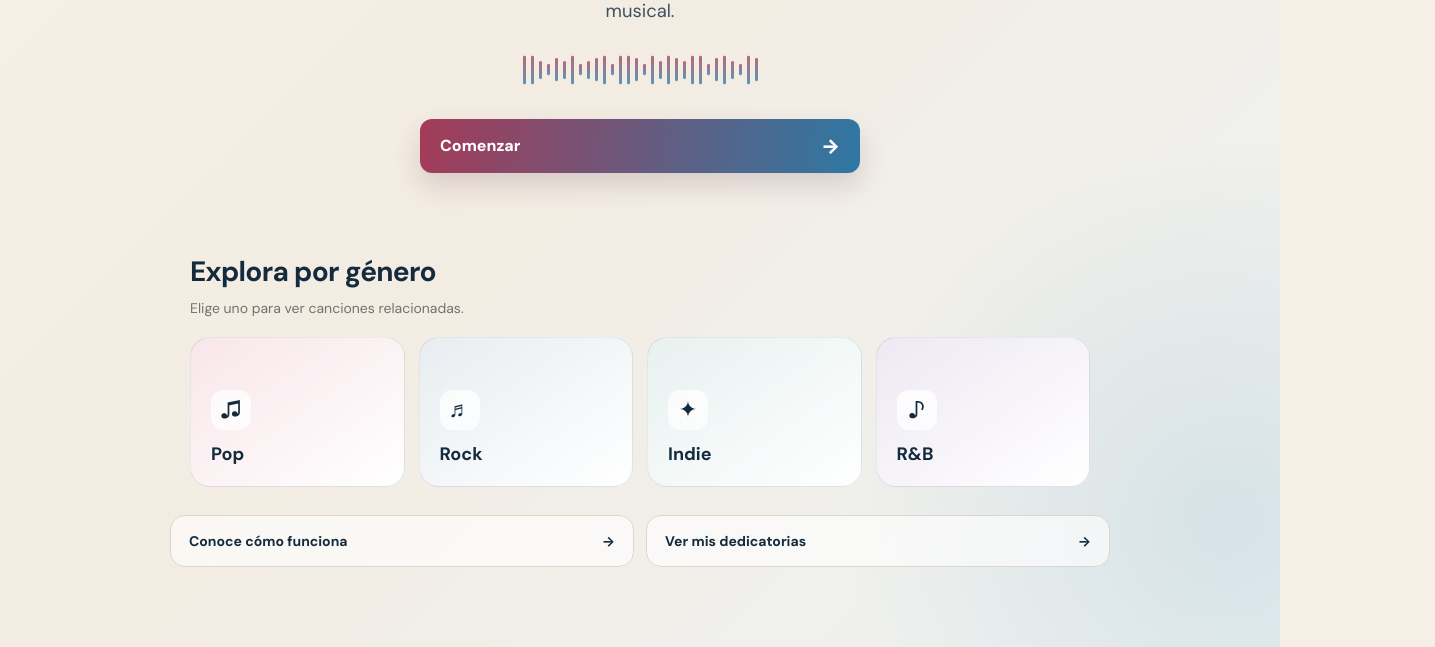
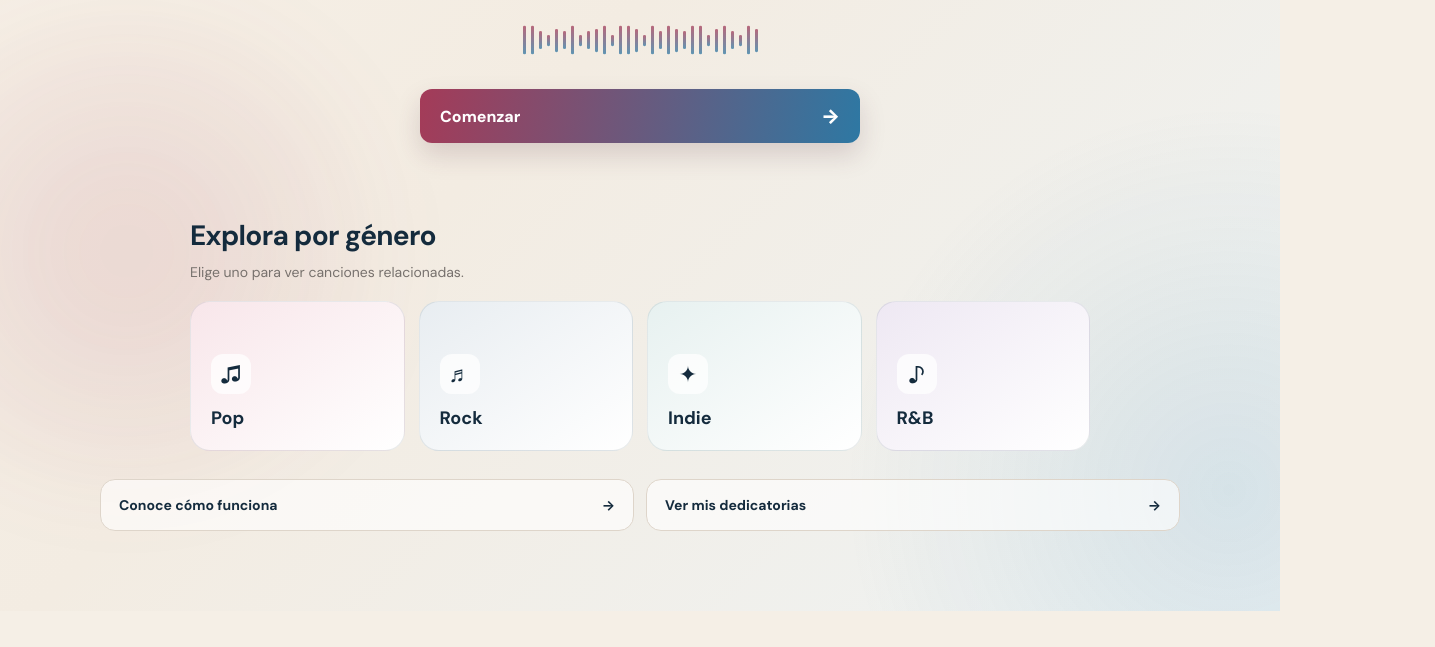
Before and after one commit to jassomsc/Heartbeat, a website: page public/index.html in a window 1280 px wide. Shown: the part 600-1247 px from the top of the page, 1435 px wide, since content can reach past the window. After the commit the page ends 1211 px from the top, so only its background shows below. Drawn offline with nearby package versions, Linux system fonts and the light colour scheme; no server answers.

Commit message:
Improve desktop hero layout

```diff
--- a/public/styles_heartbeat.css
+++ b/public/styles_heartbeat.css
@@ -33,8 +33,8 @@
   --radius-lg: 22px;
   --radius-md: 16px;
 
-  --max-page: 1180px;
-  --max-content: 940px;
+  --max-page: 1320px;
+  --max-content: 1080px;
 }
 
 
@@ -324,7 +324,7 @@ iframe {
   margin: 0 auto;
 
   padding:
-    clamp(28px, 5vw, 54px)
+    clamp(24px, 3.5vw, 46px)
     0
     clamp(48px, 7vw, 80px);
 
@@ -390,24 +390,76 @@ h3 {
 /* =====================================================
    HERO
 ===================================================== */
-
+#screen-1 {
+  position: relative;
+  overflow: visible;
+}
+
+/* Hues decorativos */
+#screen-1::before,
+#screen-1::after {
+  content: "";
+  position: absolute;
+  z-index: -1;
+
+  width: clamp(500px, 48vw, 760px);
+  height: clamp(420px, 40vw, 620px);
+
+  border-radius: 50%;
+
+  pointer-events: none;
+  opacity: 0.55;
+
+  filter: blur(45px);
+}
+
+/* Hue vino — izquierda / abajo */
+#screen-1::before {
+  left: clamp(-320px, -16vw, -190px);
+  top: 45%;
+
+  background:
+    radial-gradient(
+      circle at center,
+      rgba(164, 59, 88, 0.24) 0%,
+      rgba(164, 59, 88, 0.14) 32%,
+      rgba(164, 59, 88, 0.06) 55%,
+      transparent 72%
+    );
+}
+
+/* Hue azul — derecha / arriba */
+#screen-1::after {
+  right: clamp(-280px, -14vw, -160px);
+  top: -4%;
+
+  background:
+    radial-gradient(
+      ellipse at center,
+      rgba(46, 120, 163, 0.20) 0%,
+      rgba(46, 120, 163, 0.12) 28%,
+      rgba(46, 120, 163, 0.05) 48%,
+      rgba(46, 120, 163, 0.015) 62%,
+      transparent 72%
+    );
+}
 .hero-block {
   position: relative;
 
-  width: min(100%, 800px);
+  width: min(100%, 960px);
 
   margin: 0 auto;
 
   padding:
-    clamp(42px, 8vw, 84px)
+    clamp(34px, 5vw, 66px)
     clamp(4px, 3vw, 24px)
-    clamp(30px, 5vw, 48px);
+    clamp(28px, 4vw, 42px);
 
   text-align: center;
 }
 
 .hero-block h1 {
-  max-width: 760px;
+  max-width: 900px;
   margin-inline: auto;
 }
 
@@ -2649,8 +2701,40 @@ button:disabled {
 @media (min-width: 1400px) {
 
   :root {
-    --max-page: 1240px;
-    --max-content: 1020px;
+    --max-page: 1440px;
+    --max-content: 1180px;
+  }
+
+  .hero-block {
+    width: min(100%, 1040px);
+  }
+
+  .content-section {
+    width: min(100%, 1040px);
+  }
+
+}
+
+/* =====================================================
+   HERO DECORATION · RESPONSIVE
+===================================================== */
+
+@media (max-width: 1024px) {
+
+  #screen-1::before,
+  #screen-1::after {
+    width: clamp(360px, 55vw, 520px);
+    height: clamp(360px, 55vw, 520px);
+    opacity: 0.45;
+  }
+
+}
+
+@media (max-width: 760px) {
+
+  #screen-1::before,
+  #screen-1::after {
+    display: none;
   }
 
 }
```
